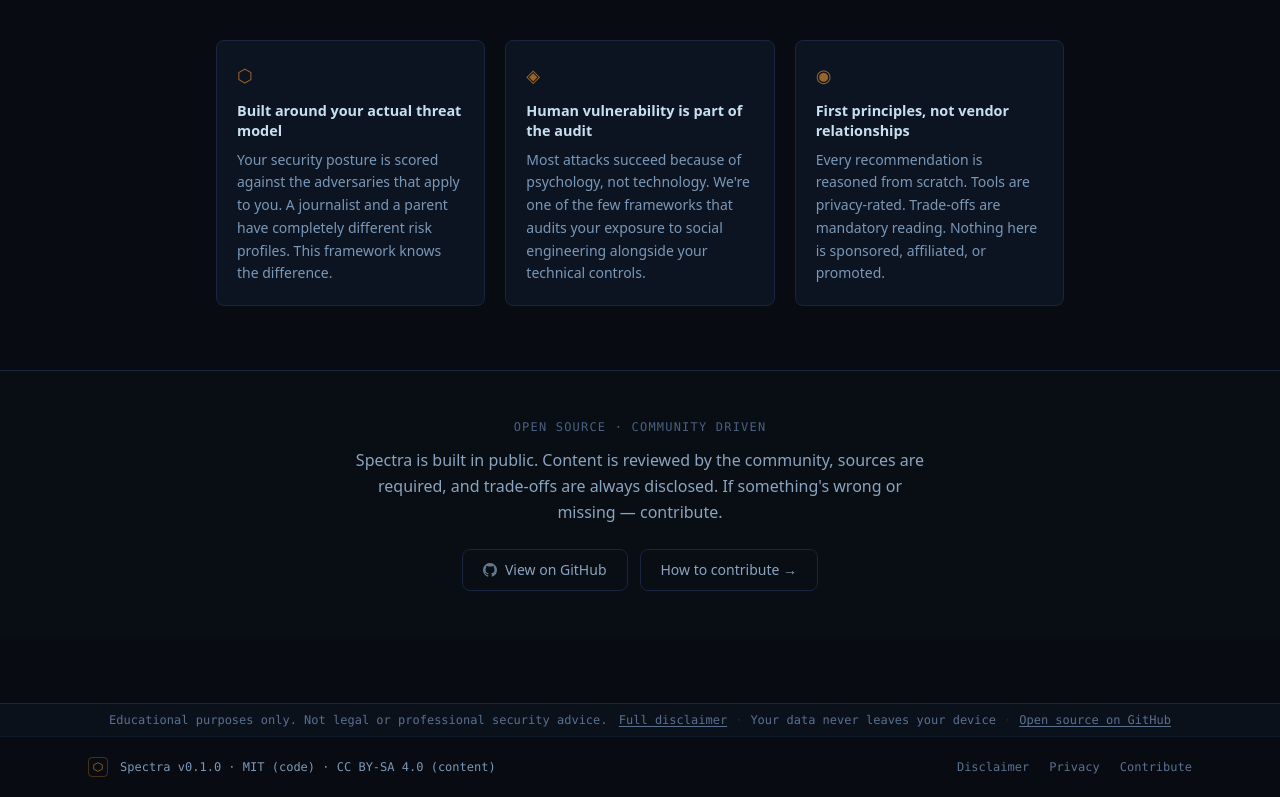
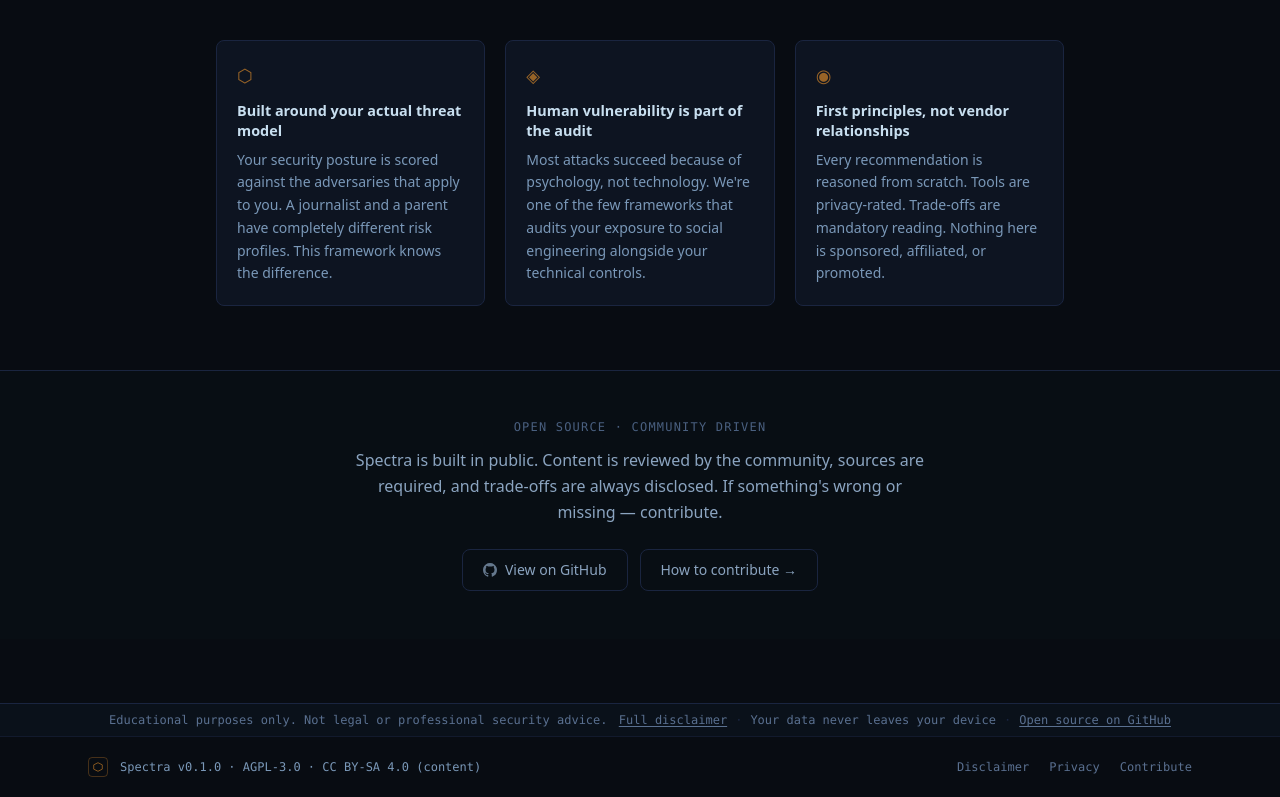
Before and after one commit to KashishOO7/spectra, a SvelteKit app: page / in a window 1280 px wide. Shown: the part 1212-2009 px from the top of the page. Built offline with nearby package versions, Linux system fonts and the light colour scheme.

Commit message:
Footer update

```diff
--- a/src/routes/+layout.svelte
+++ b/src/routes/+layout.svelte
@@ -210,7 +210,7 @@
           <path d="M7 1L13 4V10L7 13L1 10V4L7 1Z" stroke="currentColor" stroke-width="1.2" fill="none"/>
         </svg>
       </div>
-      <span class="text-xs text-dim font-mono">Spectra v0.1.0 · MIT (code) · CC BY-SA 4.0 (content)</span>
+      <span class="text-xs text-dim font-mono">Spectra v0.1.0 · AGPL-3.0 · CC BY-SA 4.0 (content)</span>
     </div>
     <div class="flex items-center gap-5 text-xs text-muted font-mono">
       <a href="/about#disclaimer" class="hover:text-body transition-colors duration-200">Disclaimer</a>
```
